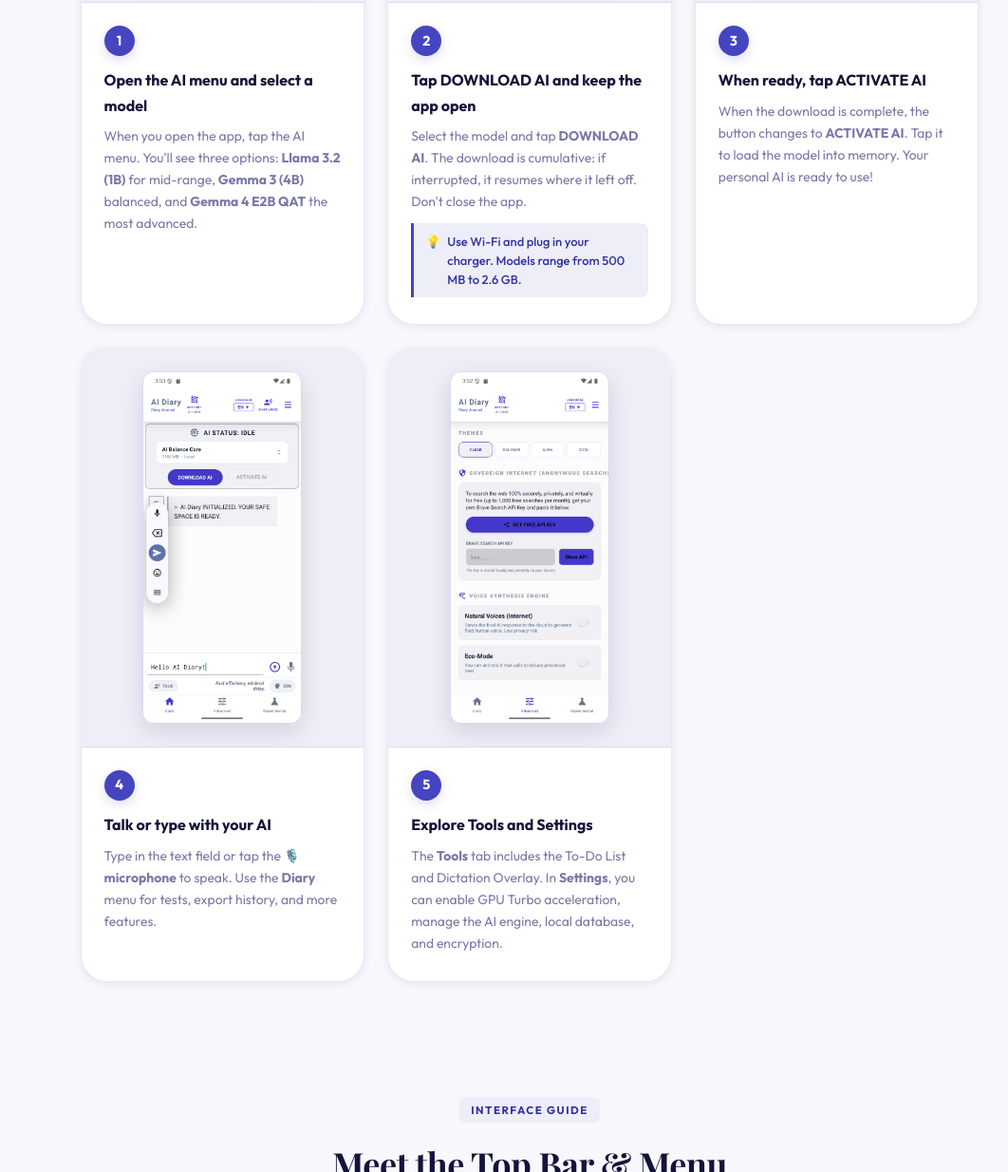
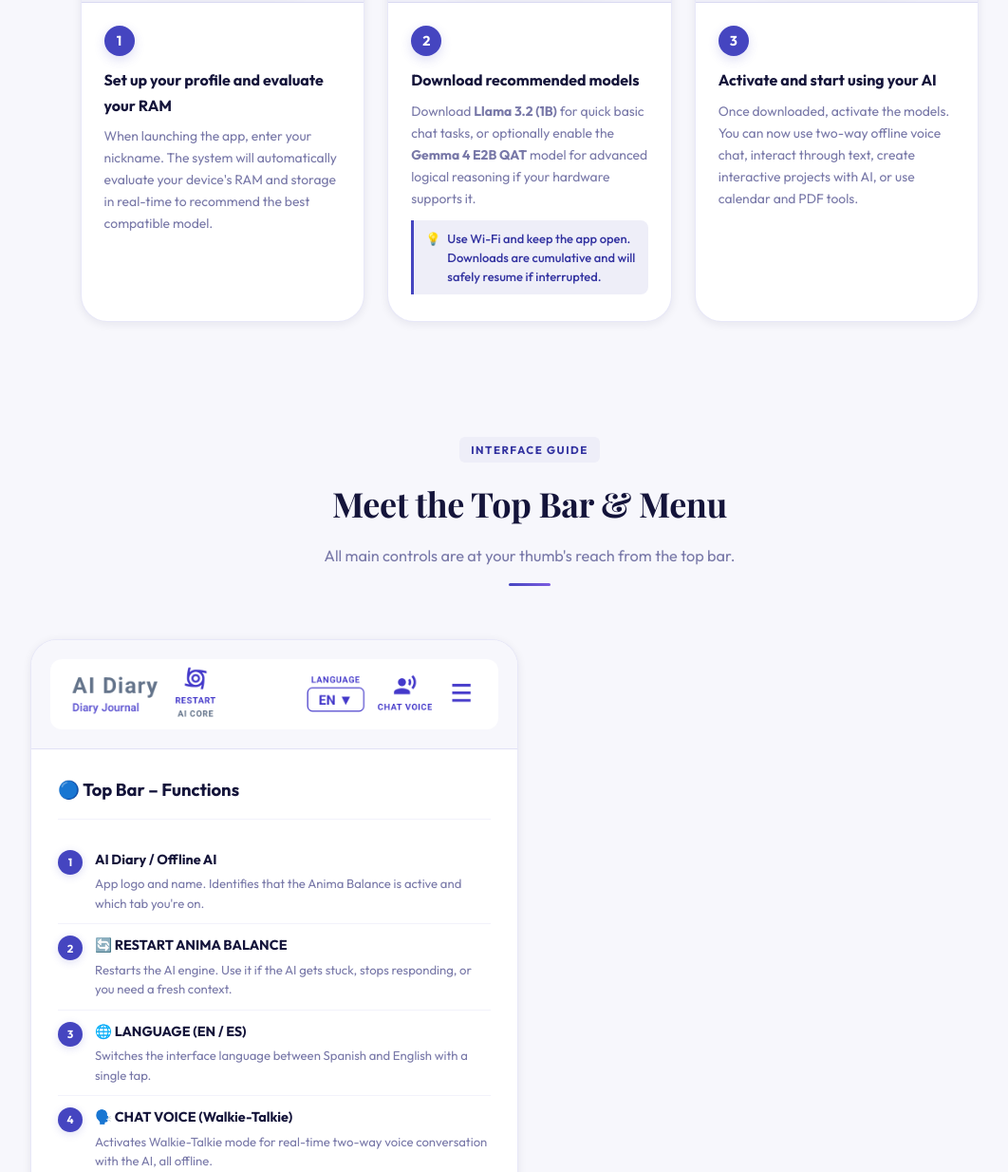
Before and after one commit to christeck9/AI-Diary, a plain HTML site: page index.html in a window 1280 px wide. Shown: the part 4042-5276 px from the top of the page at 95% size, without its empty margins (82-1144 px from the left). Drawn offline with nearby package versions, Linux system fonts and the light colour scheme.

Commit message:
Update onboarding guide to 3-step format and revise requirements table

```diff
--- a/index.html
+++ b/index.html
@@ -1528,95 +1528,46 @@
           <!-- Step 1 -->
           <div class="step-card">
             <div class="step-img-wrap">
-              <img src="images/en/step1.png" alt="Select AI model" class="en" loading="lazy">
-              <img src="images/es/step1.png" alt="Seleccionar modelo de IA" class="es" loading="lazy">
+              <img src="images/en/step1.png" alt="Setup profile and evaluate RAM" class="en" loading="lazy">
+              <img src="images/es/step1.png" alt="Configurar perfil y evaluar RAM" class="es" loading="lazy">
             </div>
             <div class="step-body">
               <div class="step-num">1</div>
-              <h4 class="es">Abre el menú de la IA y selecciona un modelo</h4>
-              <h4 class="en">Open the AI menu and select a model</h4>
-              <p class="es">Al abrir la app, pulsa el menú de IA. Verás tres opciones: <strong>Llama 3.2 (1B)</strong>
-                para gama media, <strong>Gemma 3 (4B)</strong> balanceado, y <strong>Gemma 4 E2B QAT</strong> el más
-                avanzado.</p>
-              <p class="en">When you open the app, tap the AI menu. You'll see three options: <strong>Llama 3.2
-                  (1B)</strong> for mid-range, <strong>Gemma 3 (4B)</strong> balanced, and <strong>Gemma 4
-                  E2B QAT</strong> the most advanced.</p>
+              <h4 class="es">Configura tu perfil y evalúa tu RAM</h4>
+              <h4 class="en">Set up your profile and evaluate your RAM</h4>
+              <p class="es">Al iniciar la app, introduce tu apodo. El sistema evaluará automáticamente la memoria RAM y el almacenamiento de tu dispositivo en tiempo real para recomendarte el mejor modelo compatible.</p>
+              <p class="en">When launching the app, enter your nickname. The system will automatically evaluate your device's RAM and storage in real-time to recommend the best compatible model.</p>
             </div>
           </div>
 
           <!-- Step 2 -->
           <div class="step-card">
             <div class="step-img-wrap">
-              <img src="images/en/step2.png" alt="Download AI model" class="en" loading="lazy">
-              <img src="images/es/step2.png" alt="Descargar modelo de IA" class="es" loading="lazy">
+              <img src="images/en/step2.png" alt="Download recommended AI models" class="en" loading="lazy">
+              <img src="images/es/step2.png" alt="Descargar modelos de IA recomendados" class="es" loading="lazy">
             </div>
             <div class="step-body">
               <div class="step-num">2</div>
-              <h4 class="es">Pulsa DOWNLOAD AI y mantén la app abierta</h4>
-              <h4 class="en">Tap DOWNLOAD AI and keep the app open</h4>
-              <p class="es">Selecciona el modelo y pulsa <strong>DOWNLOAD AI</strong>. La descarga es acumulativa: si se
-                interrumpe, continuará donde se quedó. No cierres la app.</p>
-              <p class="en">Select the model and tap <strong>DOWNLOAD AI</strong>. The download is cumulative: if
-                interrupted, it resumes where it left off. Don't close the app.</p>
-              <div class="step-tip">💡 <span class="es">Usa Wi-Fi y conecta el cargador. Los modelos pesan entre 500 MB
-                  y 2.6 GB.</span><span class="en">Use Wi-Fi and plug in your charger. Models range from 500 MB to 2.6
-                  GB.</span></div>
+              <h4 class="es">Descarga los modelos recomendados</h4>
+              <h4 class="en">Download recommended models</h4>
+              <p class="es">Descarga <strong>Llama 3.2 (1B)</strong> para tareas básicas de chat rápido, o activa opcionalmente el modelo <strong>Gemma 4 E2B QAT</strong> si tu hardware lo permite para razonamiento lógico avanzado.</p>
+              <p class="en">Download <strong>Llama 3.2 (1B)</strong> for quick basic chat tasks, or optionally enable the <strong>Gemma 4 E2B QAT</strong> model for advanced logical reasoning if your hardware supports it.</p>
+              <div class="step-tip">💡 <span class="es">Usa Wi-Fi y mantén la app abierta. Las descargas son acumulativas y continuarán de forma segura si se interrumpen.</span><span class="en">Use Wi-Fi and keep the app open. Downloads are cumulative and will safely resume if interrupted.</span></div>
             </div>
           </div>
 
           <!-- Step 3 -->
           <div class="step-card">
             <div class="step-img-wrap">
-              <img src="images/en/step3.png" alt="Activate AI" class="en" loading="lazy">
-              <img src="images/es/step3.png" alt="Activar modelo de IA" class="es" loading="lazy">
+              <img src="images/en/step3.png" alt="Start talking or scripting" class="en" loading="lazy">
+              <img src="images/es/step3.png" alt="Comenzar a hablar o crear proyectos" class="es" loading="lazy">
             </div>
             <div class="step-body">
               <div class="step-num">3</div>
-              <h4 class="es">Cuando esté lista, pulsa ACTIVATE AI</h4>
-              <h4 class="en">When ready, tap ACTIVATE AI</h4>
-              <p class="es">Cuando la descarga se complete, el botón cambia a <strong>ACTIVATE AI</strong>. Púlsalo para
-                cargar el modelo en memoria. ¡Tu IA personal está lista para usarse!</p>
-              <p class="en">When the download is complete, the button changes to <strong>ACTIVATE AI</strong>. Tap it to
-                load the model into memory. Your personal AI is ready to use!</p>
-            </div>
-          </div>
-
-          <!-- Step 4 -->
-          <div class="step-card">
-            <div class="step-img-wrap">
-              <img src="images/en/step4.png" alt="Chat with AI" class="en" loading="lazy">
-              <img src="images/es/step4.png" alt="Chat con la IA" class="es" loading="lazy">
-            </div>
-            <div class="step-body">
-              <div class="step-num">4</div>
-              <h4 class="es">Habla o escribe con tu IA</h4>
-              <h4 class="en">Talk or type with your AI</h4>
-              <p class="es">Escribe en el campo de texto o pulsa el <strong>🎙️ micrófono</strong> para hablar. Usa el
-                menú <strong>Diary</strong> para tests, exportar historial y más funciones.</p>
-              <p class="en">Type in the text field or tap the <strong>🎙️ microphone</strong> to speak. Use the
-                <strong>Diary</strong> menu for tests, export history, and more features.
-              </p>
-            </div>
-          </div>
-
-          <!-- Step 5 -->
-          <div class="step-card">
-            <div class="step-img-wrap">
-              <img src="images/en/advanced.png" alt="Settings Menu" class="en" loading="lazy">
-              <img src="images/es/advanced.png" alt="Menú Ajustes" class="es" loading="lazy">
-            </div>
-            <div class="step-body">
-              <div class="step-num">5</div>
-              <h4 class="es">Explora Herramientas y Ajustes</h4>
-              <h4 class="en">Explore Tools and Settings</h4>
-              <p class="es">La pestaña <strong>Herramientas</strong> incluye la To-Do List y el Dictation Overlay. En
-                <strong>Ajustes</strong> puedes activar la aceleración GPU Turbo, gestionar el motor de IA, base de
-                datos y encriptación local.
-              </p>
-              <p class="en">The <strong>Tools</strong> tab includes the To-Do List and Dictation Overlay. In
-                <strong>Settings</strong>, you can enable GPU Turbo acceleration, manage the AI engine, local database,
-                and encryption.
-              </p>
+              <h4 class="es">Activa y empieza a usar tu IA</h4>
+              <h4 class="en">Activate and start using your AI</h4>
+              <p class="es">Una vez descargados, activa los modelos. Podrás hablar por voz bidireccional offline, interactuar mediante chat, crear proyectos interactivos con IA o usar las herramientas de calendarización y PDFs.</p>
+              <p class="en">Once downloaded, activate the models. You can now use two-way offline voice chat, interact through text, create interactive projects with AI, or use calendar and PDF tools.</p>
             </div>
           </div>
 
```
